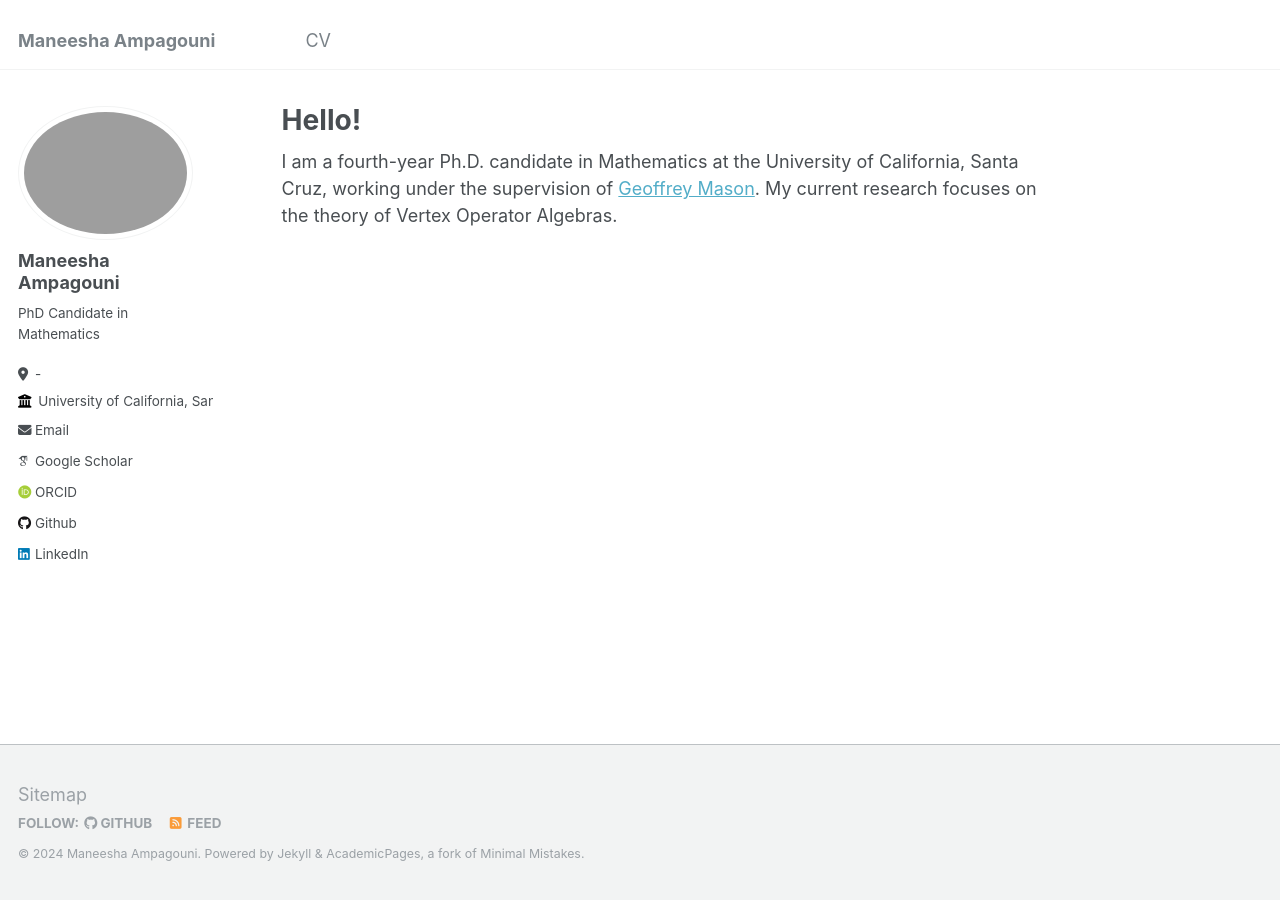
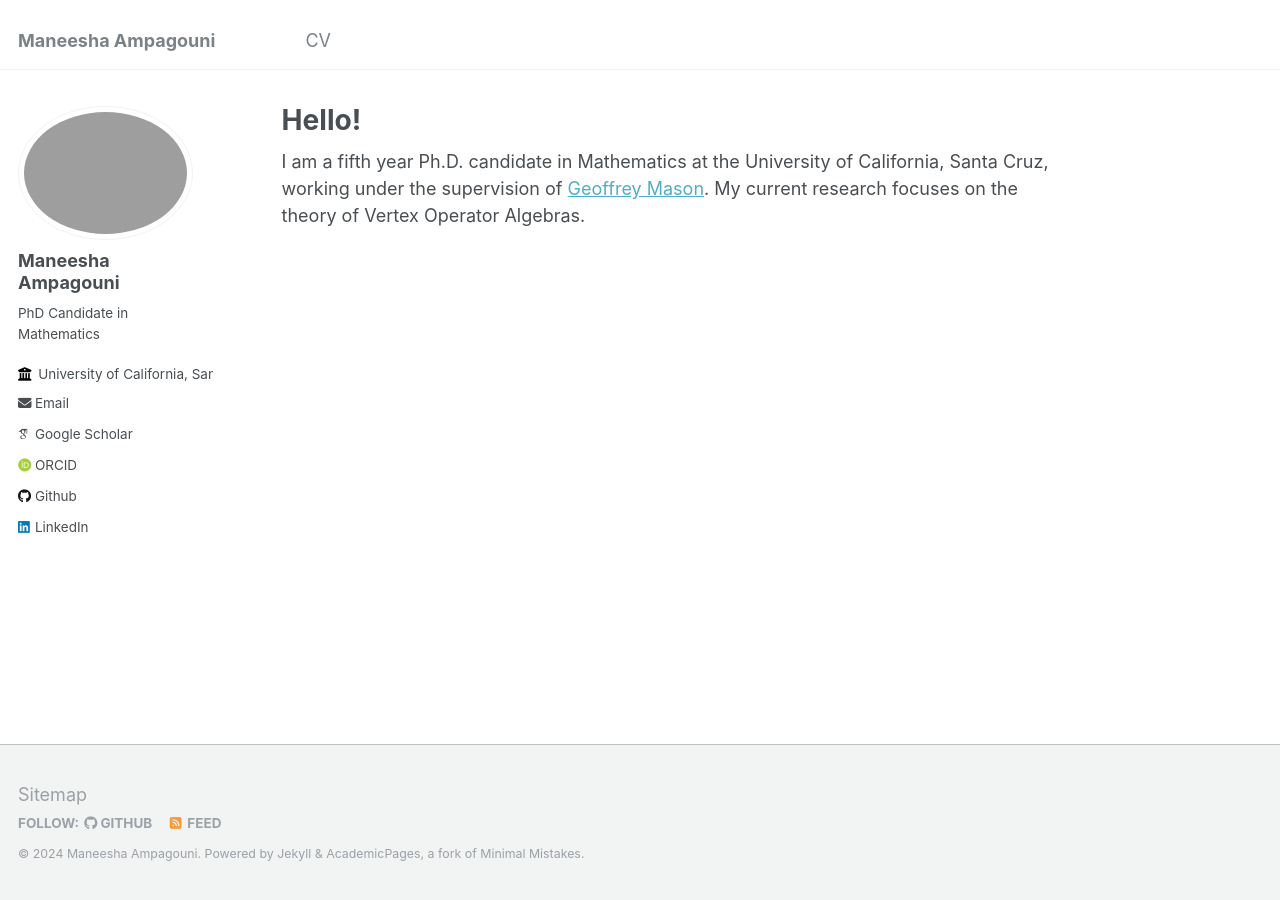
Before and after one commit to ManeeshaAmpagouni/maneeshaampagouni.github.io, a Jekyll site: the page built from _pages/about.md, in a window 1280 px wide. Built offline with Jekyll 4.4.1, drawn with Linux system fonts in a browser that asks for light colours; some web fonts are replaced.

Commit message:
Remove location and edit the current year of phd

```diff
--- a/_config.yml
+++ b/_config.yml
@@ -25,7 +25,6 @@ author:
   name             : "Maneesha Ampagouni"
   pronouns         : # example: "she/her"
   bio              : "PhD Candidate in Mathematics"
-  location         : "-"
   employer         : "University of California, Santa Cruz"
   uri              : # URL
   email            : "dampagou@ucsc.edu"
--- a/_pages/about.md
+++ b/_pages/about.md
@@ -7,4 +7,4 @@ redirect_from:
   - /about.html
 ---
 
-I am a fourth-year Ph.D. candidate in Mathematics at the University of California, Santa Cruz, working under the supervision of [Geoffrey Mason](https://www.math.ucsc.edu/people/emeriti.php?uid=gem). My current research focuses on the theory of Vertex Operator Algebras.
+I am a fifth year Ph.D. candidate in Mathematics at the University of California, Santa Cruz, working under the supervision of [Geoffrey Mason](https://www.math.ucsc.edu/people/emeriti.php?uid=gem). My current research focuses on the theory of Vertex Operator Algebras.
```
